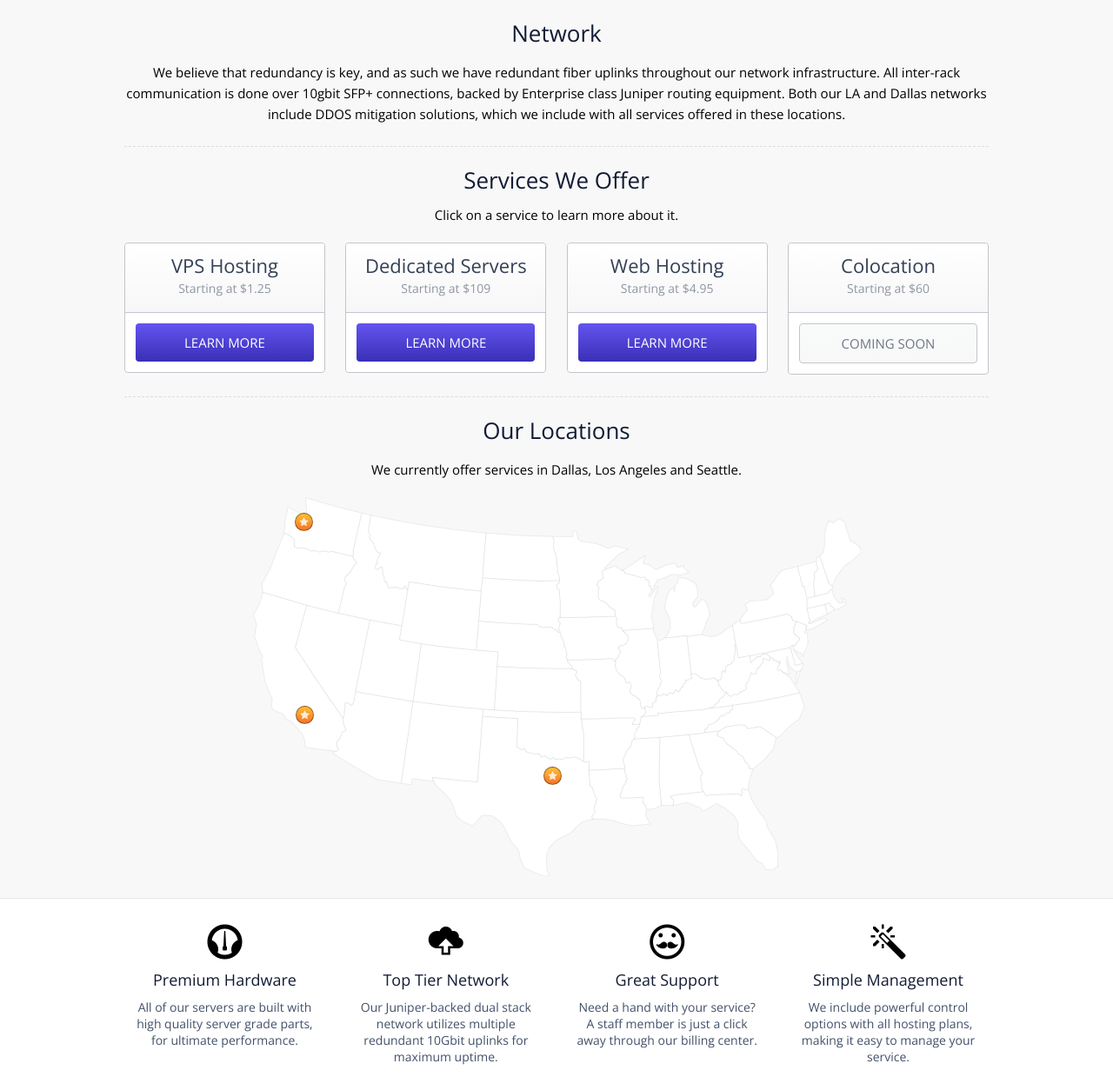
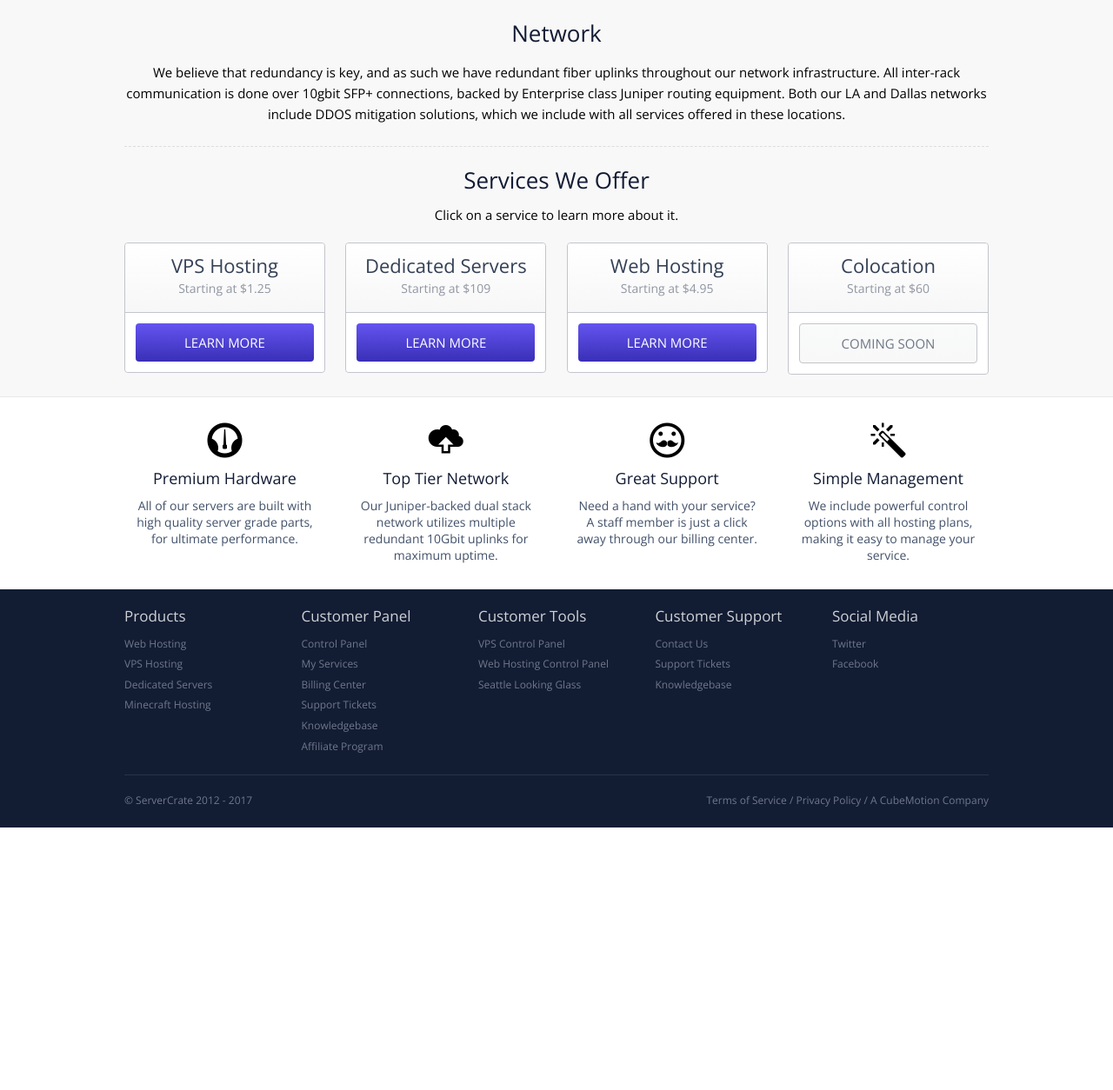
Before and after one commit to RobertClarke/ServerCrate, a PHP site: page /company in a window 1280 px wide. Shown: the part 365-1619 px from the top of the page at 87% size. After the commit the page ends 1317 px from the top, so only its background shows below. Run offline with PHP 8.4, Linux system fonts and the light colour scheme; some libraries are stand-ins or nearby versions.

Commit message:
Remove map HTML from company page.

```diff
--- a/company.php
+++ b/company.php
@@ -69,36 +69,6 @@ require_once('structure/header.php');
 							</article>
 						</section>
 					</article>
-					<article class="locations">
-						<header><h3>Our Locations</h3></header>
-						<p>We currently offer services in Dallas, Los Angeles and Seattle.</p>
-						<div class="map">
-							<div class="marker dallas">
-								<i class="icon icn-star"></i>
-								<div class="info extralines">
-									<b>Dallas</b>
-									<span><a href="/web-hosting">Web Hosting</a></span>
-									<span><a href="/vps">SSD VPS</a> &amp; <a href="/vps">Storage VPS</a></span>
-									<span><a href="/dedicated">Dedicated</a></span>
-								</div>
-							</div>
-							<div class="marker la">
-								<i class="icon icn-star"></i>
-								<div class="info">
-									<b>Los Angeles</b>
-									<span><a href="/vps">SSD VPS</a></span>
-								</div>
-							</div>
-							<div class="marker seattle">
-								<i class="icon icn-star"></i>
-								<div class="info">
-									<b>Seattle</b>
-									<span><a href="/vps">SSD VPS</a></span>
-									<span><a href="/dedicated">Dedicated</a></span>
-								</div>
-							</div>
-						</div>
-					</article>
 				</section>
 			</div>
 		</div>
```
